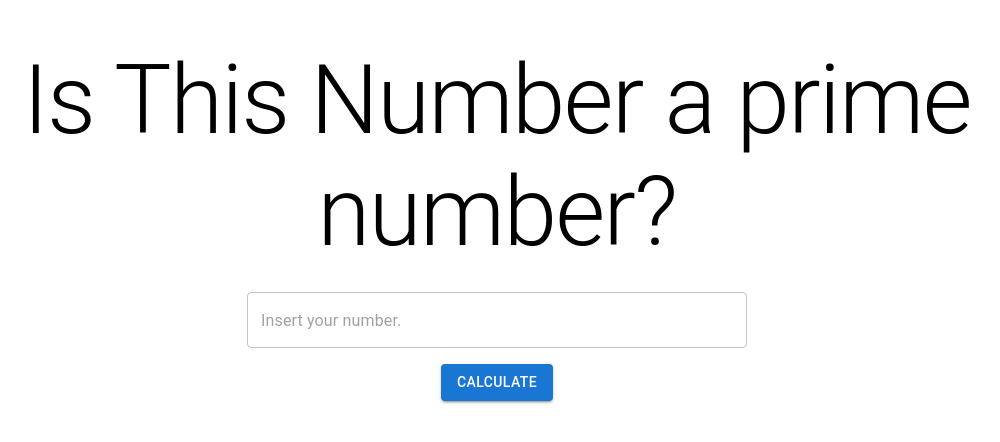
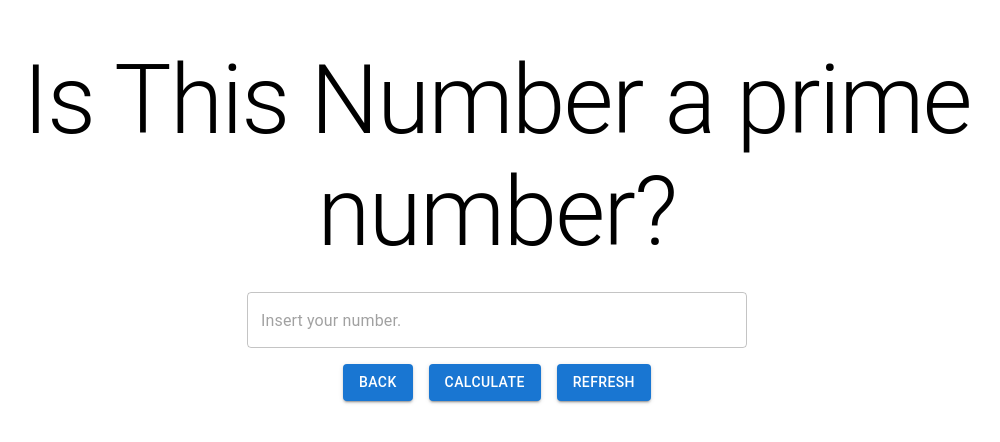
Before and after one commit to lebrancconvas/Mathematical-Lightweight-Calculator, a React (Create React App) app in the folder client/: page /isprime in a window 1280 px wide. Shown: the part 196-638 px from the top of the page, without its empty margins (143-1143 px from the left). Built offline with nearby package versions, Linux system fonts and the light colour scheme.

Commit message:
💄 Add Back to Homepage Button and Refreshing Button.

```diff
--- a/client/src/pages/calculator/IsPrime.jsx
+++ b/client/src/pages/calculator/IsPrime.jsx
@@ -1,9 +1,13 @@
 import React, {useState} from "react";
+import {useNavigate} from 'react-router-dom';
 import {Typography, Button, TextField} from '@mui/material';
 import {Box} from '@mui/system';
 
 const IsPrime = () => {
 	const [number, setNumber] = useState(0);
+	const navigator = useNavigate();
+	const toHome = () => navigator('/');
+	const refreshPage = () => window.location.reload();
 	// const [primeStatus, setPrimeStatus] = useState(true);
 	const isPrime = (num) => {
 		if(num === 1) {
@@ -36,7 +40,9 @@ const IsPrime = () => {
 					<form onSubmit={calPrime}>
 						<TextField type="number" sx={{width: 500}} placeholder="Insert your number." onChange={event => setNumber(event.target.value)} />
 						<Box mt={2}>
-							<Button type="submit" variant="contained">Calculate</Button>
+							<Button variant="contained" onClick={toHome} sx={{mr: 2}}>Back</Button>
+							<Button type="submit" variant="contained" sx={{mr: 2}}>Calculate</Button>
+							<Button variant="contained" onClick={refreshPage}>Refresh</Button>
 						</Box>
 					</form>
 				</Box>
```
